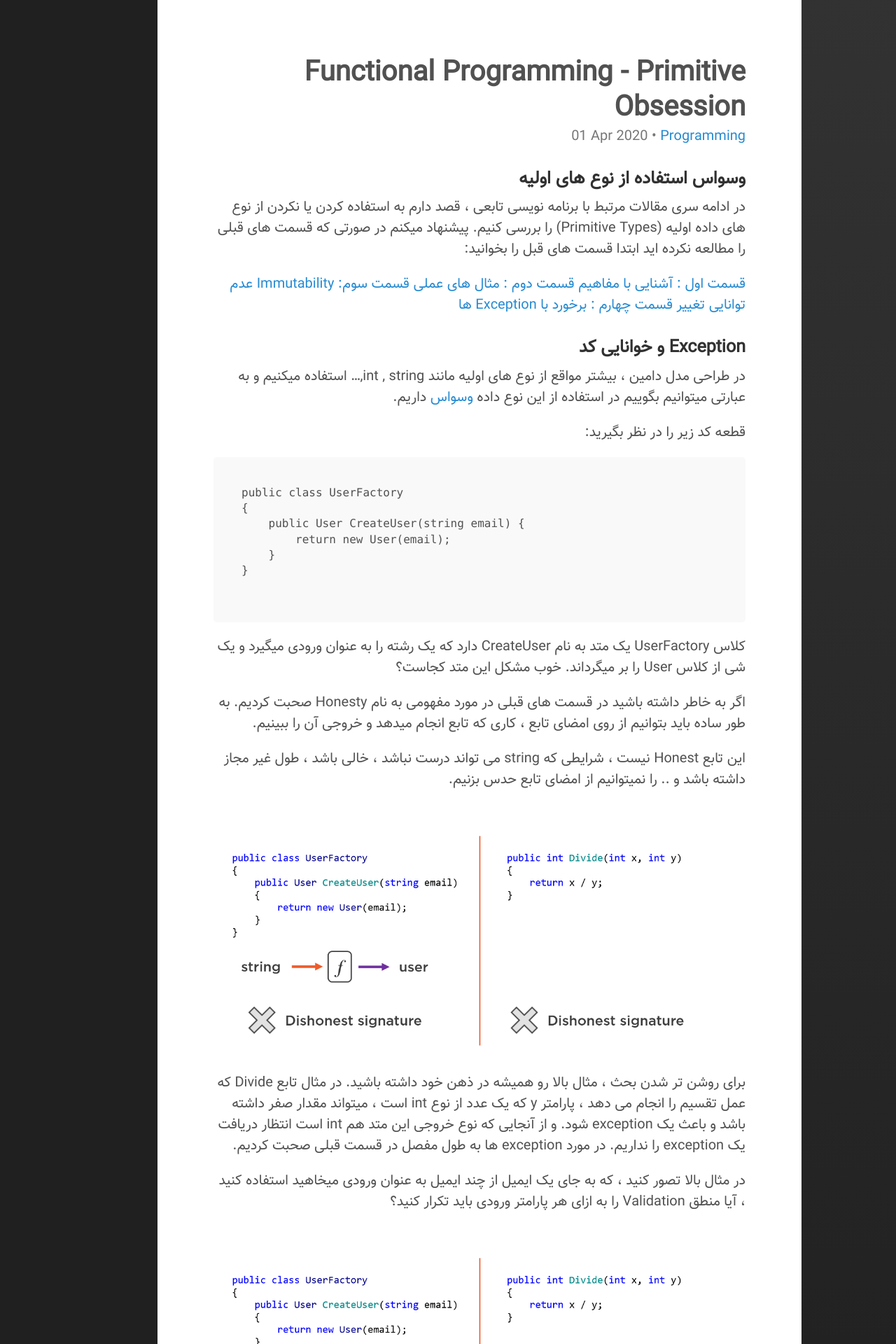
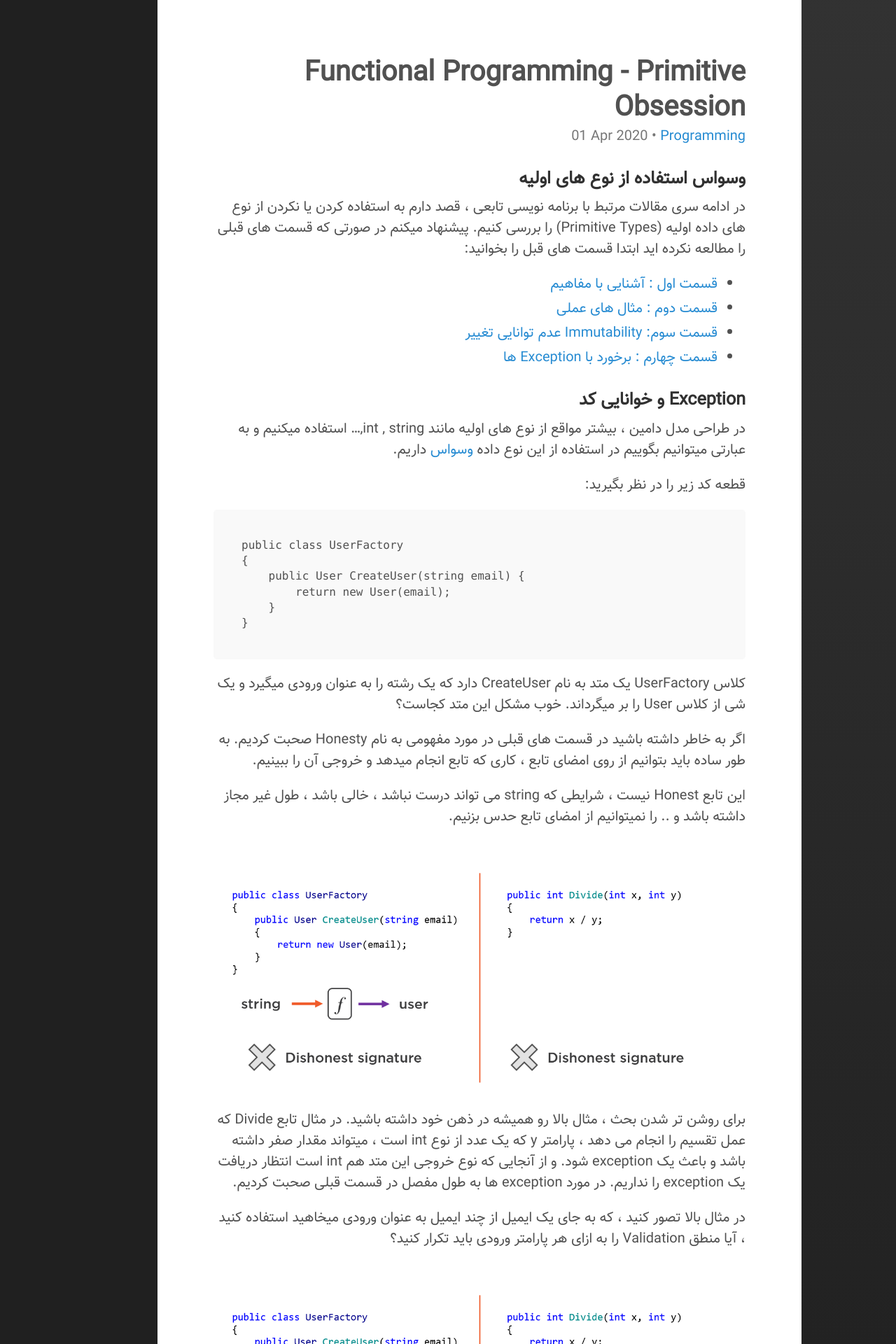
Before and after one commit to 1saeedsalehi/1saeedsalehi.github.io, a Jekyll site: the page built from _posts/2020-04-01-functional-programming-5-primitive-obsession.md, in a window 1280 px wide. Shown: the top 1920 px of the page at 70% size. Built offline with Jekyll 4.4.1, drawn with Linux system fonts in a browser that asks for light colours; some of the changed text lies outside the part shown.

Commit message:
fix text style

````diff
--- a/_posts/2020-04-01-functional-programming-5-primitive-obsession.md
+++ b/_posts/2020-04-01-functional-programming-5-primitive-obsession.md
@@ -17,10 +17,10 @@ last_modified_at: 2020-04-01T18:00:00-05:00
 در ادامه سری مقالات مرتبط با برنامه نویسی تابعی ، قصد دارم به استفاده کردن یا نکردن از نوع های داده اولیه (Primitive Types) را بررسی کنیم.
 پیشنهاد میکنم در صورتی که قسمت های قبلی را مطالعه نکرده اید ابتدا قسمت های قبل را بخوانید:
 
-[قسمت اول : آشنایی با مفاهیم](http://1saeedsalehi.ir/programming/2019/11/25/functional-programming.html)
-[قسمت دوم : مثال های عملی](http://1saeedsalehi.ir/programming/2019/11/30/functional-programming-2-examples.html)
-[قسمت سوم: Immutability عدم توانایی تغییر](http://1saeedsalehi.ir/programming/2020/02/15/functional-programming-3-refactoring-to-immutable.html)
-[قسمت چهارم :  برخورد با Exception ها](http://1saeedsalehi.ir/programming/2020/03/18/functional-programming-4-stay-away-from-exception.html)
+- [قسمت اول : آشنایی با مفاهیم](http://1saeedsalehi.ir/programming/2019/11/25/functional-programming.html)
+- [قسمت دوم : مثال های عملی](http://1saeedsalehi.ir/programming/2019/11/30/functional-programming-2-examples.html)
+- [قسمت سوم: Immutability عدم توانایی تغییر](http://1saeedsalehi.ir/programming/2020/02/15/functional-programming-3-refactoring-to-immutable.html)
+- [قسمت چهارم :  برخورد با Exception ها](http://1saeedsalehi.ir/programming/2020/03/18/functional-programming-4-stay-away-from-exception.html)
 
 
 
@@ -36,7 +36,6 @@ public class UserFactory
         return new User(email);
     }
 }
-
 ```
 
 کلاس UserFactory یک متد به نام CreateUser دارد که یک رشته را به عنوان ورودی میگیرد و یک شی از کلاس User را بر میگرداند. خوب مشکل این متد کجاست؟
@@ -67,7 +66,7 @@ public class UserFactory
 
 <script src="https://gist.github.com/1saeedsalehi/e2b454a3be06fb81a5e9f2782f316991.js"></script>
 
-در این روش ، یک کلاس به عنوان Value Object  ایجاد کرده ایم ، این کلاس نوع اولیه ای که با آن سر و کار داریم را در بر خواهد گرفت. و منطق مربوط به مقایسه ، همچنین عملگر های == و != را هم از طریق .Equals  و .GetHashCode() پیاده سازی کرده .
+در این روش ، یک کلاس به عنوان Value Object  ایجاد کرده ایم ، این کلاس نوع اولیه ای که با آن سر و کار داریم را در بر خواهد گرفت. و منطق مربوط به مقایسه ، همچنین عملگر های `==` و `!=` را هم از طریق `.Equals`  و `.GetHashCode()` پیاده سازی کرده .
 
 
 
````
